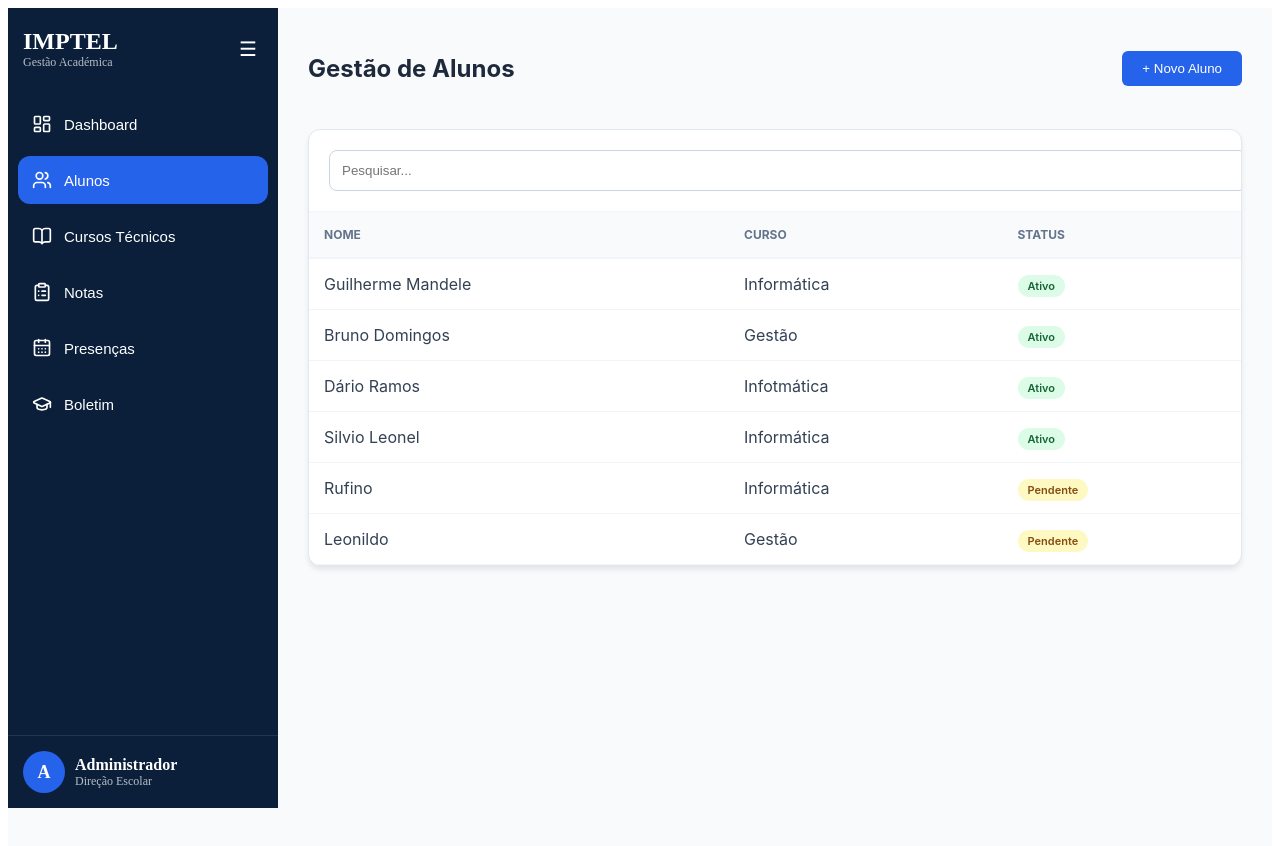
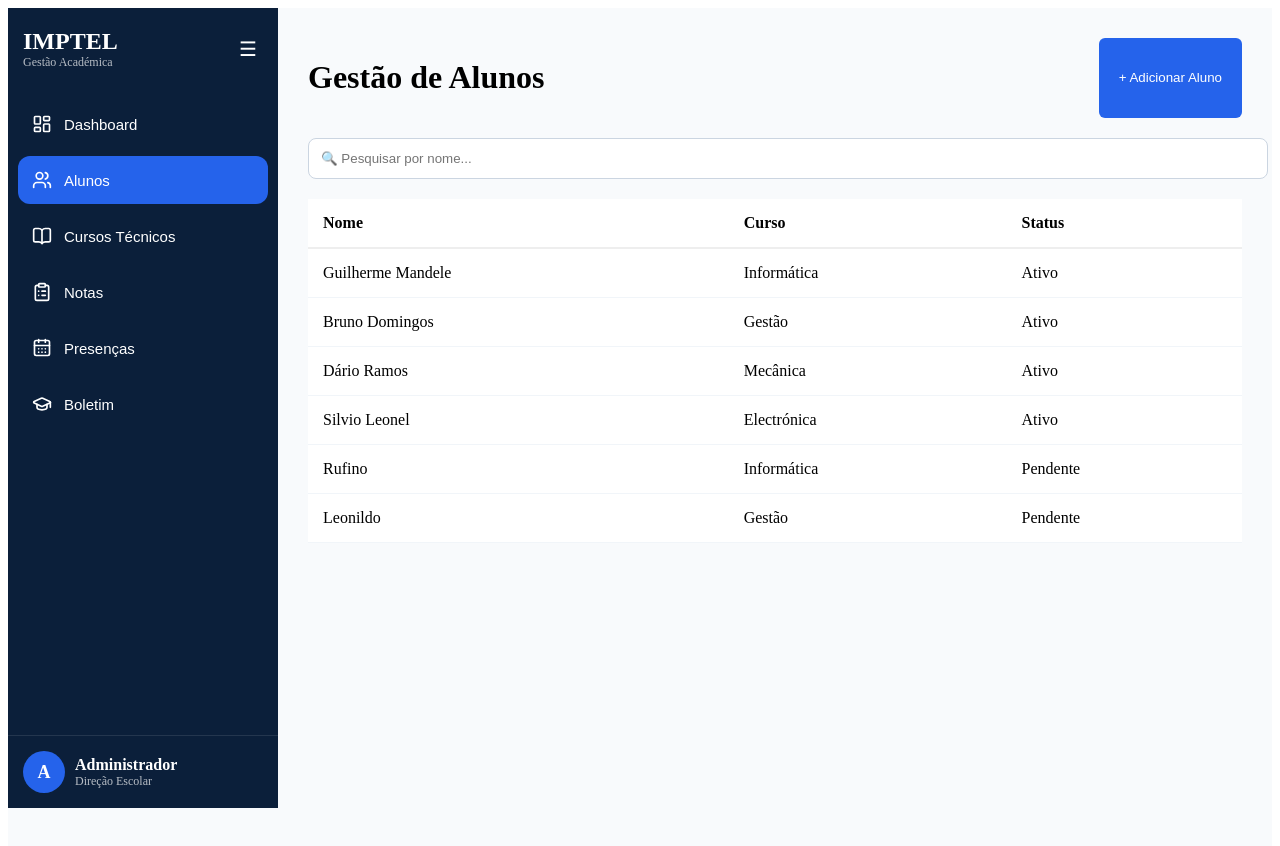
Before and after one commit to itzalexandre4-lgtm/Portal-IMPTEL, a React (Vite) app in the folder frontend/: page / in a window 1280 px wide. Both pictures are taken after a click on the button "Alunos". Shown: the top 846 px of the page. Built offline with nearby package versions, Linux system fonts and the light colour scheme; no server answers.

Commit message:
Atualizando lista de alunos

```diff
--- a/frontend/src/pages/Students.jsx
+++ b/frontend/src/pages/Students.jsx
@@ -2,65 +2,69 @@ import React, { useState } from 'react';
 
 export default function Students() {
   const [searchTerm, setSearchTerm] = useState('');
-  // Lista inicial solicitada
-  const [alunos] = useState([
-    { id: '001', nome: 'Guilherme Mandele', curso: 'Informática', status: 'Ativo', turma: '12ª A' },
-    { id: '002', nome: 'Bruno Domingos', curso: 'Gestão', status: 'Ativo', turma: '10ª B' },
-    { id: '003', nome: 'Dário Ramos', curso: 'Infotmática', status: 'Ativo', turma: '11ª C' },
-    { id: '004', nome: 'Silvio Leonel', curso: 'Informática', status: 'Ativo', turma: '12ª B' },
-    { id: '005', nome: 'Rufino', curso: 'Informática', status: 'Pendente', turma: '10ª A' },
-    { id: '006', nome: 'Leonildo', curso: 'Gestão', status: 'Pendente', turma: '11ª A' },
+  const [alunos, setAlunos] = useState([
+    { id: '001', nome: 'Guilherme Mandele', curso: 'Informática', status: 'Ativo' },
+    { id: '002', nome: 'Bruno Domingos', curso: 'Gestão', status: 'Ativo' },
+    { id: '003', nome: 'Dário Ramos', curso: 'Mecânica', status: 'Ativo' },
+    { id: '004', nome: 'Silvio Leonel', curso: 'Electrónica', status: 'Ativo' },
+    { id: '005', nome: 'Rufino', curso: 'Informática', status: 'Pendente' },
+    { id: '006', nome: 'Leonildo', curso: 'Gestão', status: 'Pendente' },
   ]);
 
+  // Lógica da Pesquisa
   const filteredAlunos = alunos.filter(aluno =>
     aluno.nome.toLowerCase().includes(searchTerm.toLowerCase())
   );
 
-  const styles = {
-    container: { padding: '30px', backgroundColor: '#f8fafc', minHeight: '100vh', fontFamily: '"Inter", sans-serif' },
-    header: { display: 'flex', justifyContent: 'space-between', alignItems: 'center', marginBottom: '30px' },
-    card: { backgroundColor: 'white', borderRadius: '12px', boxShadow: '0 4px 6px -1px rgba(0,0,0,0.1)', border: '1px solid #e2e8f0', overflow: 'hidden' },
-    input: { width: '100%', padding: '12px', borderRadius: '8px', border: '1px solid #cbd5e1', outline: 'none' },
-    table: { width: '100%', borderCollapse: 'collapse' },
-    th: { backgroundColor: '#f8fafc', padding: '15px', textAlign: 'left', color: '#64748b', fontSize: '12px', textTransform: 'uppercase', borderBottom: '2px solid #f1f5f9' },
-    td: { padding: '15px', borderBottom: '1px solid #f1f5f9', color: '#334155' },
-    badge: (status) => ({
-      padding: '4px 10px', borderRadius: '20px', fontSize: '11px', fontWeight: '600',
-      backgroundColor: status === 'Ativo' ? '#dcfce7' : '#fef9c3',
-      color: status === 'Ativo' ? '#166534' : '#854d0e'
-    })
+  // Lógica do Botão "Adicionar"
+  const handleAddAluno = () => {
+    const novoNome = prompt("Digite o nome do novo aluno:");
+    if (novoNome) {
+      const novoAluno = {
+        id: String(alunos.length + 1).padStart(3, '0'),
+        nome: novoNome,
+        curso: 'Novo Curso',
+        status: 'Pendente'
+      };
+      setAlunos([...alunos, novoAluno]); // Adiciona à lista
+    }
   };
 
   return (
-    <div style={styles.container}>
-      <div style={styles.header}>
-        <h1 style={{ color: '#1e293b', fontSize: '24px' }}>Gestão de Alunos</h1>
-        <button style={{ backgroundColor: '#2563eb', color: 'white', border: 'none', padding: '10px 20px', borderRadius: '6px', cursor: 'pointer' }}>+ Novo Aluno</button>
+    <div style={{ padding: '30px', backgroundColor: '#f8fafc', minHeight: '100vh' }}>
+      <div style={{ display: 'flex', justifyContent: 'space-between', marginBottom: '20px' }}>
+        <h1>Gestão de Alunos</h1>
+        <button onClick={handleAddAluno} style={{ backgroundColor: '#2563eb', color: 'white', border: 'none', padding: '10px 20px', borderRadius: '6px', cursor: 'pointer' }}>
+          + Adicionar Aluno
+        </button>
       </div>
 
-      <div style={styles.card}>
-        <div style={{ padding: '20px', borderBottom: '1px solid #f1f5f9' }}>
-          <input type="text" placeholder="Pesquisar..." style={styles.input} onChange={(e) => setSearchTerm(e.target.value)} />
-        </div>
-        <table style={styles.table}>
+      <input
+        type="text"
+        placeholder="🔍 Pesquisar por nome..."
+        style={{ width: '100%', padding: '12px', marginBottom: '20px', borderRadius: '8px', border: '1px solid #cbd5e1' }}
+        value={searchTerm}
+        onChange={(e) => setSearchTerm(e.target.value)} // Liga a pesquisa ao input
+      />
+
+      <table style={{ width: '100%', borderCollapse: 'collapse', backgroundColor: 'white' }}>
         <thead>
-            <tr>
-              <th style={styles.th}>Nome</th>
-              <th style={styles.th}>Curso</th>
-              <th style={styles.th}>Status</th>
+          <tr style={{ textAlign: 'left', borderBottom: '2px solid #eee' }}>
+            <th style={{ padding: '15px' }}>Nome</th>
+            <th style={{ padding: '15px' }}>Curso</th>
+            <th style={{ padding: '15px' }}>Status</th>
           </tr>
         </thead>
         <tbody>
           {filteredAlunos.map((aluno) => (
-              <tr key={aluno.id}>
-                <td style={styles.td}>{aluno.nome}</td>
-                <td style={styles.td}>{aluno.curso}</td>
-                <td style={styles.td}><span style={styles.badge(aluno.status)}>{aluno.status}</span></td>
+            <tr key={aluno.id} style={{ borderBottom: '1px solid #f1f5f9' }}>
+              <td style={{ padding: '15px' }}>{aluno.nome}</td>
+              <td style={{ padding: '15px' }}>{aluno.curso}</td>
+              <td style={{ padding: '15px' }}>{aluno.status}</td>
             </tr>
           ))}
         </tbody>
       </table>
     </div>
-    </div>
   );
 }
```
Lines whose indentation alone changed are shown as unchanged.
